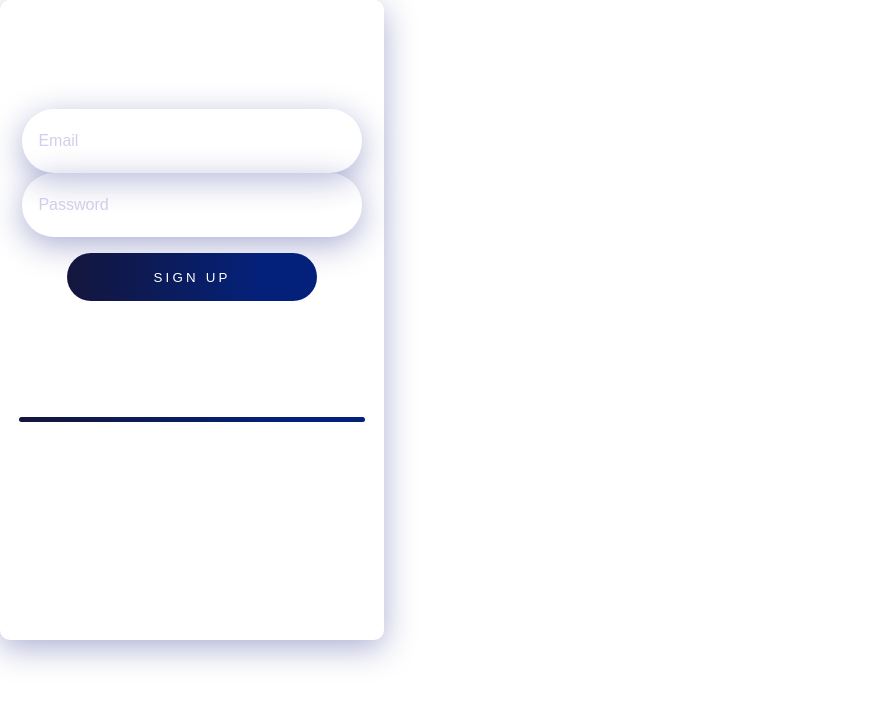
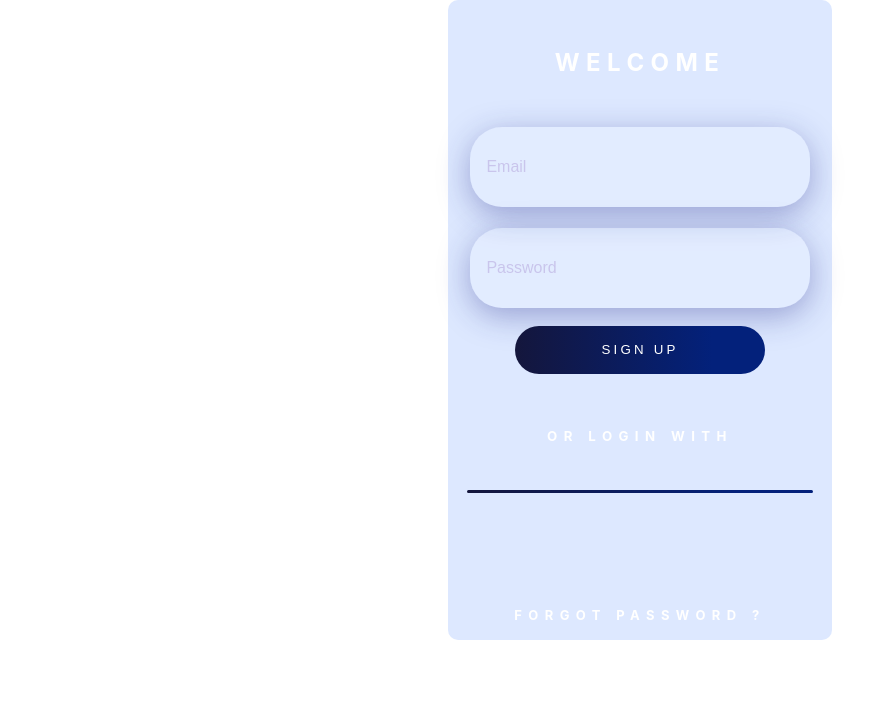
Before and after one commit to jason-ng-zq99/GetThatBread, a React (Create React App) app: page / in a window 1280 px wide. Shown: the top 702 px of the page, without its empty margins (0-895 px from the left). Built offline with nearby package versions, Linux system fonts and the light colour scheme.

Commit message:
added space

```diff
--- a/src/pages/MainPage/MainPage.styled.ts
+++ b/src/pages/MainPage/MainPage.styled.ts
@@ -2,12 +2,13 @@ import styled from "styled-components";
 
 export const MainContainer = styled.div`
   display: flex;
+  margin: auto;
   align-items: center;
   flex-direction: column;
   height: 80vh;
   width: 30vw;
-  background: rgba(255, 255, 255, 0.15);
-  box-shadow: 0 8px 32px 0 rgba(31, 38, 135, 0.37);
+  background: rgba(30, 100, 250, 0.15);
+  //box-shadow: 0 2px 2px 0 rgba(31, 38, 135, 0.15);
   backdrop-filter: blur(8.5px);
   -webkit-backdrop-filter: blur(8.5px);
   border-radius: 10px;
@@ -55,6 +56,7 @@ export const WelcomeText = styled.h2`
 `;
 
 export const InputContainer = styled.div`
+  padding: 1rem 0 0 0;
   display: flex;
   flex-direction: column;
   justify-content: space-around;
--- a/src/pages/MainPage/MainPage.tsx
+++ b/src/pages/MainPage/MainPage.tsx
@@ -18,6 +18,8 @@ const MainPage = () => {
       <WelcomeText>Welcome</WelcomeText>
       <InputContainer>
         <Input type="text" placeholder="Email" />
+      </InputContainer>
+      <InputContainer>
         <Input type="password" placeholder="Password" />
       </InputContainer>
       <ButtonContainer>
```
Also changed, not shown: 1 other file (tests, documents, lock files or other folders).
